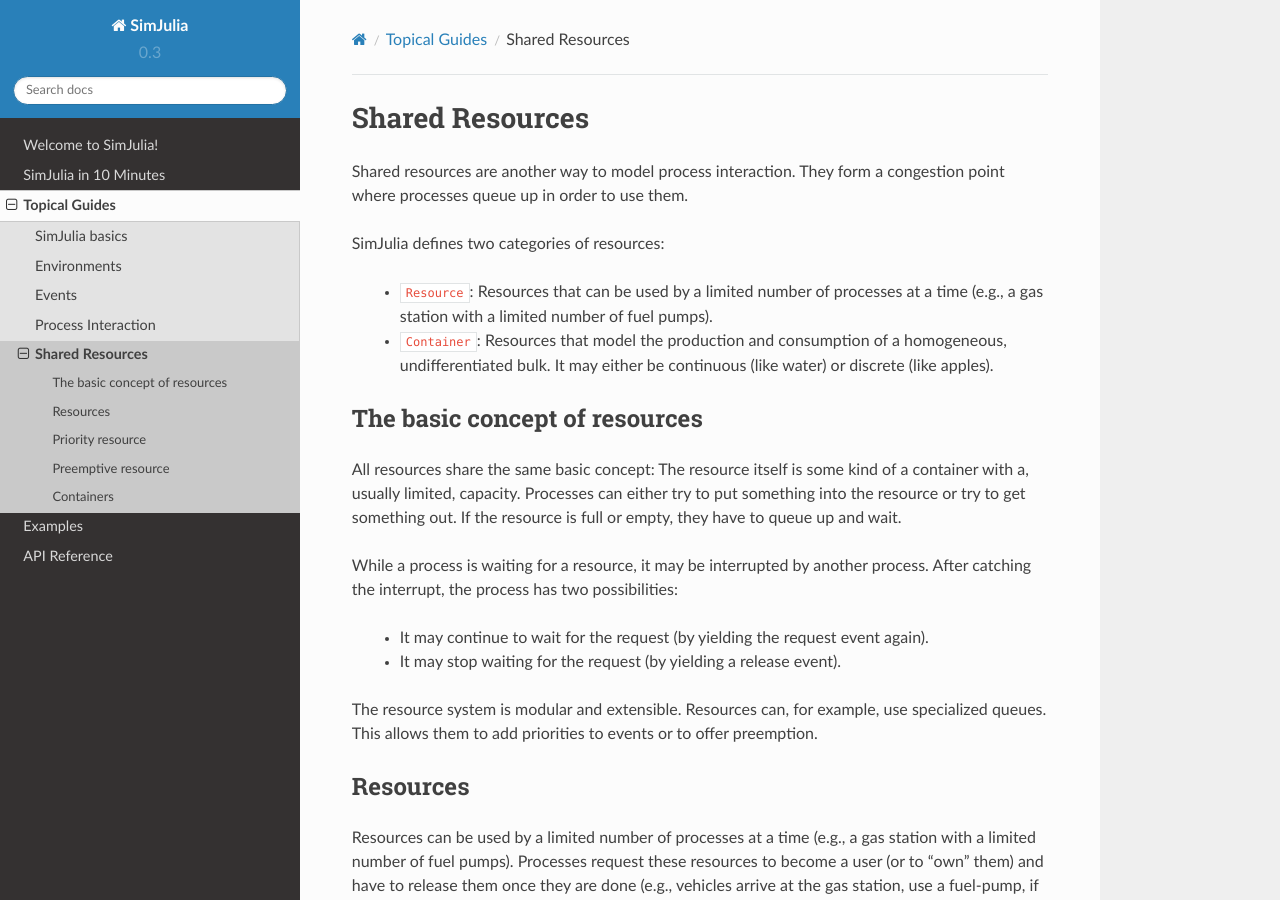
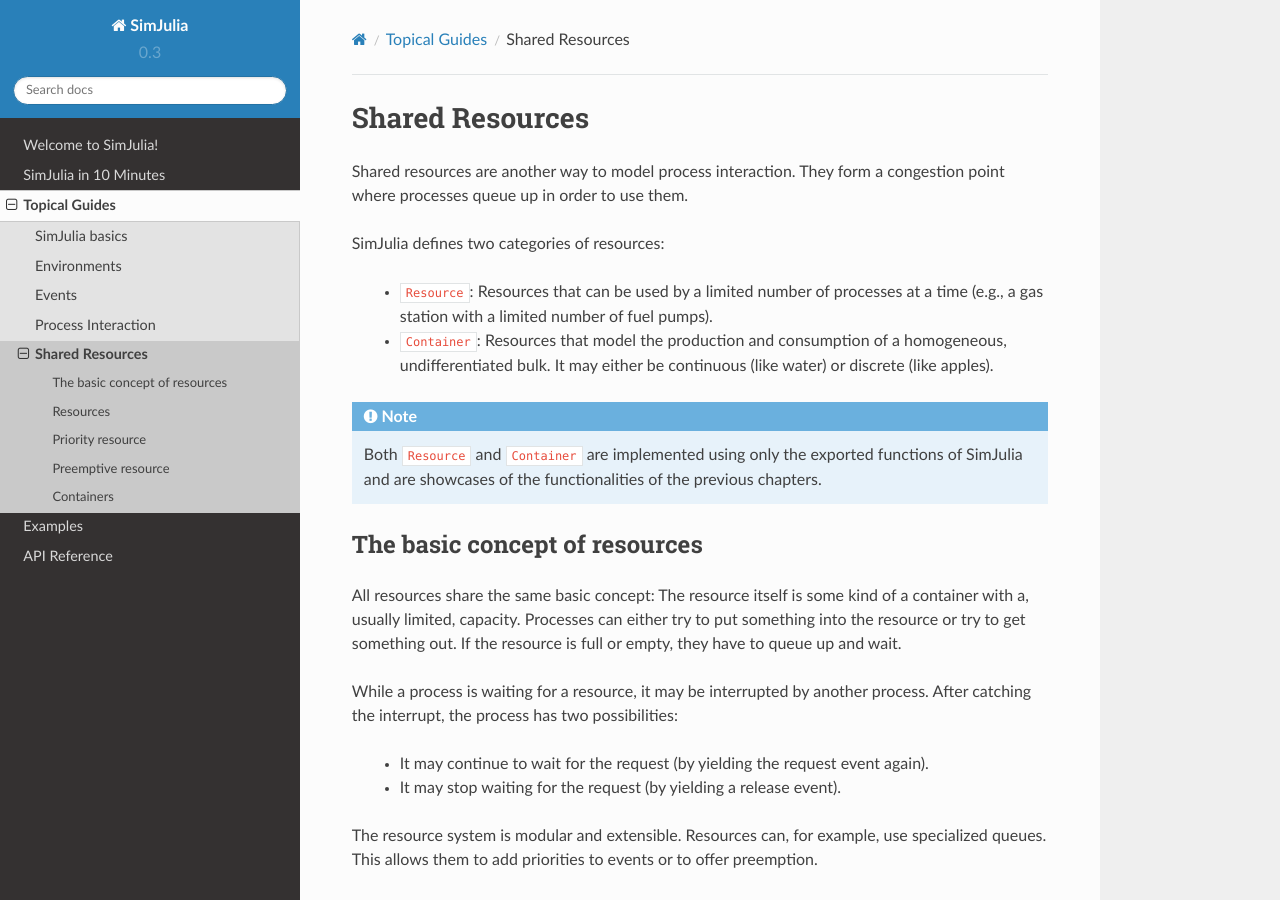
Before and after one commit to JuliaDynamics/ConcurrentSim.jl, a Sphinx documentation site: the page built from docs/source/topical_guides/5_shared_resources.rst, in a window 1280 px wide and 900 px high. Built offline with Sphinx 7.4.7 and the Read the Docs theme 2.0.0, drawn with Linux system fonts in a browser that asks for light colours; cross-references to code outside the pages are shown as plain code; some of the changed text lies outside the part shown.

Commit message:
Further rationalise API, introduce submodules

```diff
--- a/docs/source/topical_guides/5_shared_resources.rst
+++ b/docs/source/topical_guides/5_shared_resources.rst
@@ -8,6 +8,8 @@
   - :class:`Resource`: Resources that can be used by a limited number of processes at a time (e.g., a gas station with a limited number of fuel pumps).
   - :class:`Container`: Resources that model the production and consumption of a homogeneous, undifferentiated bulk. It may either be continuous (like water) or discrete (like apples).
 
+.. note::
+   Both :class:`Resource` and :class:`Container` are implemented using only the exported functions of SimJulia and are showcases of the functionalities of the previous chapters.
 
 The basic concept of resources
 ~~~~~~~~~~~~~~~~~~~~~~~~~~~~~~
@@ -113,7 +115,8 @@
   p3 = Process(env, resource_user, 3, res, 2.0, -1)
   run(env)
 
-The functions :func:`cause(pre::Preempted) <cause>` and :func:`usage_since(pre::Preempted) <usage_since>` return respectively the preempting process and the duration that the preempted process has hold the resource.
+
+An :class:`InterruptException` is generated. Its cause is of type :class:`Preempted`, so that the functions :func:`by(pre::Preempted) <by>` and :func:`usage_since(pre::Preempted) <usage_since>` return respectively the preempting process and the duration that the preempted process has hold the resource.
 
 The implementation values priorities higher than preemption. That means preempt request are not allowed to cheat and jump over a higher prioritized request. The following example shows that preemptive low priority requests cannot queue-jump over high priority requests::
 
```
Also changed, not shown: 18 other files.
